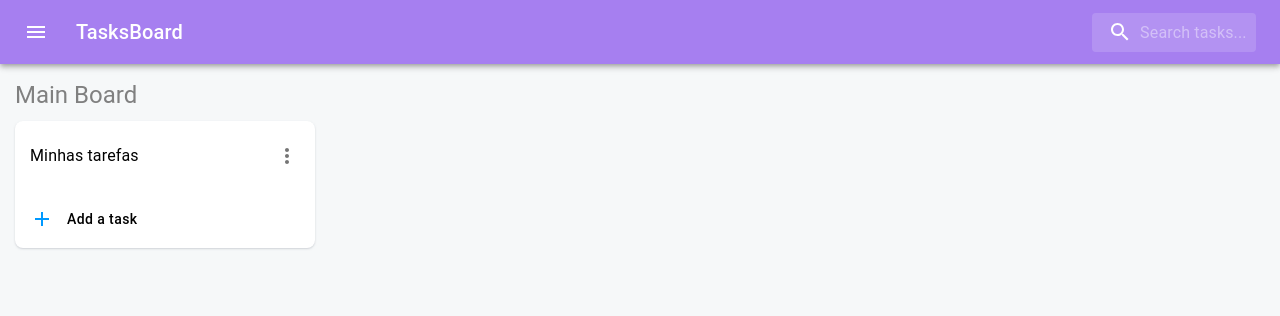
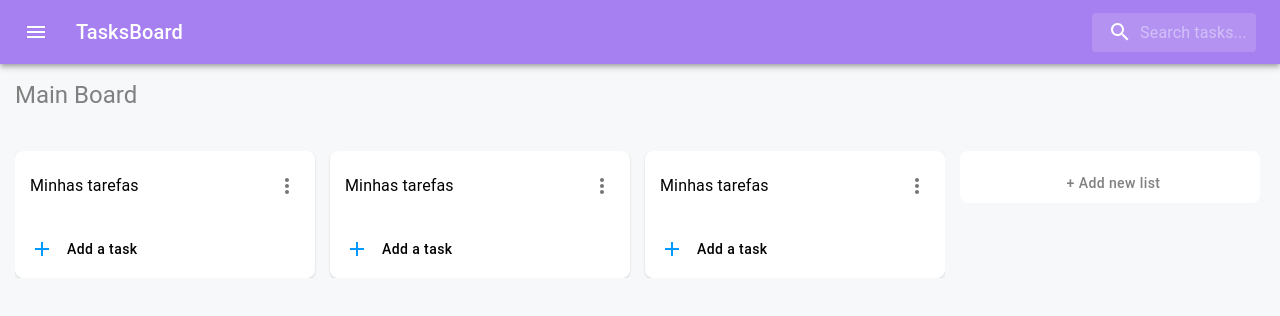
Before and after one commit to Program-Boys/Task-Board-Front, a React (Vite) app in the folder front-tasks/: page /tasks in a window 1280 px wide. Shown: the top 316 px of the page. Built offline with nearby package versions, Linux system fonts and the light colour scheme.

Commit message:
Component changed

```diff
--- a/front-tasks/src/components/MenuIcon/menuIcon.tsx
+++ b/front-tasks/src/components/MenuIcon/menuIcon.tsx
@@ -18,7 +18,7 @@ const MenuIcon = () => {
   const handleClose = () => {
     setAnchorEl(null);
   };
-  console.log(options);
+
   return (
     <div>
       <IconButton
--- a/front-tasks/src/components/TaskList/taskList.tsx
+++ b/front-tasks/src/components/TaskList/taskList.tsx
@@ -8,13 +8,14 @@ interface ITaskList {
   tasks: ITask[];
 }
 
-const TaskList = ({ name, tasks }: ITaskList) => {
+const TaskList = ({ name /*, tasks*/ }: ITaskList) => {
   return (
     <Grid
       sx={{
         backgroundColor: "var(--default-white)",
         borderRadius: "8px",
         width: "300px",
+        minWidth: "300px",
         boxShadow: "rgba(169, 174, 183, 0.5) 0px 1px 2px 0px",
       }}
     >
--- a/front-tasks/src/components/TasksContainer/tasksContainer.tsx
+++ b/front-tasks/src/components/TasksContainer/tasksContainer.tsx
@@ -1,25 +1,86 @@
-import { Grid, Typography } from "@mui/material";
+import { Box, Button, Grid, TextField, Typography } from "@mui/material";
 import TaskList from "../TaskList/taskList";
+import { BoxMuiStyled, FormStyled } from "./style";
+import { useState } from "react";
+import { Add } from "@mui/icons-material";
 
 const TasksContainer = () => {
+  const [click, setClick] = useState(false);
+
+  const clickControl = (state: boolean) => {
+    setClick(!state);
+  };
+
   return (
     <>
+      <Typography variant="h5" color={"var(--gray)"} mb={"10px"} p={"15px"}>
+        Main Board
+      </Typography>
       <Grid
         container
         sx={{
           p: "15px",
         }}
       >
-        <Typography variant="h5" color={"var(--gray)"} mb={"10px"}>
-          Main Board
-        </Typography>
-
-        <Grid container>
+        <BoxMuiStyled>
           <TaskList
             name="Minhas tarefas"
             tasks={[{ name: "Treinamento", id: "1" }]}
           />
-        </Grid>
+
+          <TaskList
+            name="Minhas tarefas"
+            tasks={[{ name: "Treinamento", id: "1" }]}
+          />
+
+          <TaskList
+            name="Minhas tarefas"
+            tasks={[{ name: "Treinamento", id: "1" }]}
+          />
+        </BoxMuiStyled>
+        <Box
+          sx={{
+            ml: "15px",
+            color: "var(--gray)",
+            borderRadius: "8px",
+            width: "300px",
+            height: "52px",
+            backgroundColor: "var(--default-white)",
+            textAlign: "center",
+          }}
+        >
+          {!click ? (
+            <Button
+              onClick={() => clickControl(click)}
+              sx={{
+                textTransform: "none",
+                color: "var(--gray)",
+                padding: "20px 8px 10px 15px",
+              }}
+            >
+              + Add new list
+            </Button>
+          ) : (
+            <Box
+              sx={{
+                fieldset: {
+                  border: "none",
+                },
+                svg: {
+                  fill: "var(--blue)",
+                },
+              }}
+            >
+              <FormStyled onSubmit={(e) => e.preventDefault()}>
+                <TextField placeholder="New list" />
+
+                <Button type="submit" onClick={() => clickControl(click)}>
+                  <Add />
+                </Button>
+              </FormStyled>
+            </Box>
+          )}
+        </Box>
       </Grid>
     </>
   );
--- a/front-tasks/src/context/Tasks/tasks.context.tsx
+++ b/front-tasks/src/context/Tasks/tasks.context.tsx
@@ -1,7 +1,7 @@
 import React, { createContext, ReactNode, useEffect, useState } from "react";
-import { useNavigate } from "react-router-dom";
-import api from "../../services/api";
-import { IUser } from "../User/user.context";
+// import { useNavigate } from "react-router-dom";
+// import api from "../../services/api";
+// import { IUser } from "../User/user.context";
 
 interface ITaskProvider {
   children: ReactNode;
@@ -24,13 +24,11 @@ const TaskProvider = ({ children }: ITaskProvider) => {
   const [tasks, setTasks] = useState<ITask[]>([]);
 
   useEffect(() => {
-    const listTasks = async () => {
-      const { data } = await api.get("/tasks");
-
-      setTasks(data);
-    };
-
-    listTasks();
+    // const listTasks = async () => {
+    //   const { data } = await api.get("/tasks");
+    //   setTasks(data);
+    // };
+    // listTasks();
   }, []);
 
   return (
--- a/front-tasks/src/pages/Register/register.pages.tsx
+++ b/front-tasks/src/pages/Register/register.pages.tsx
@@ -1,5 +1,29 @@
+import { TextField } from "@mui/material";
+import Form, { IFormData } from "../../components/Form/form";
+import { useForm } from "react-hook-form";
+
 const Register = () => {
-  return <>Register Page</>;
+  const { register, handleSubmit } = useForm<IFormData>(); // Certifique-se de ter uma instância de useForm
+
+  const registerUser = (data: IFormData) => {
+    console.log(data);
+    //aqui vai a request para registro
+  };
+
+  return (
+    <>
+      <Form
+        title="Register"
+        redirect="/login"
+        onSubmit={handleSubmit(registerUser)}
+      >
+        <TextField label="Name" {...register("name")} />
+        <TextField label="Email" {...register("email")} />
+        <TextField label="Password" {...register("password")} />
+        <TextField label="Confirm password" />
+      </Form>
+    </>
+  );
 };
 
 export default Register;
```
